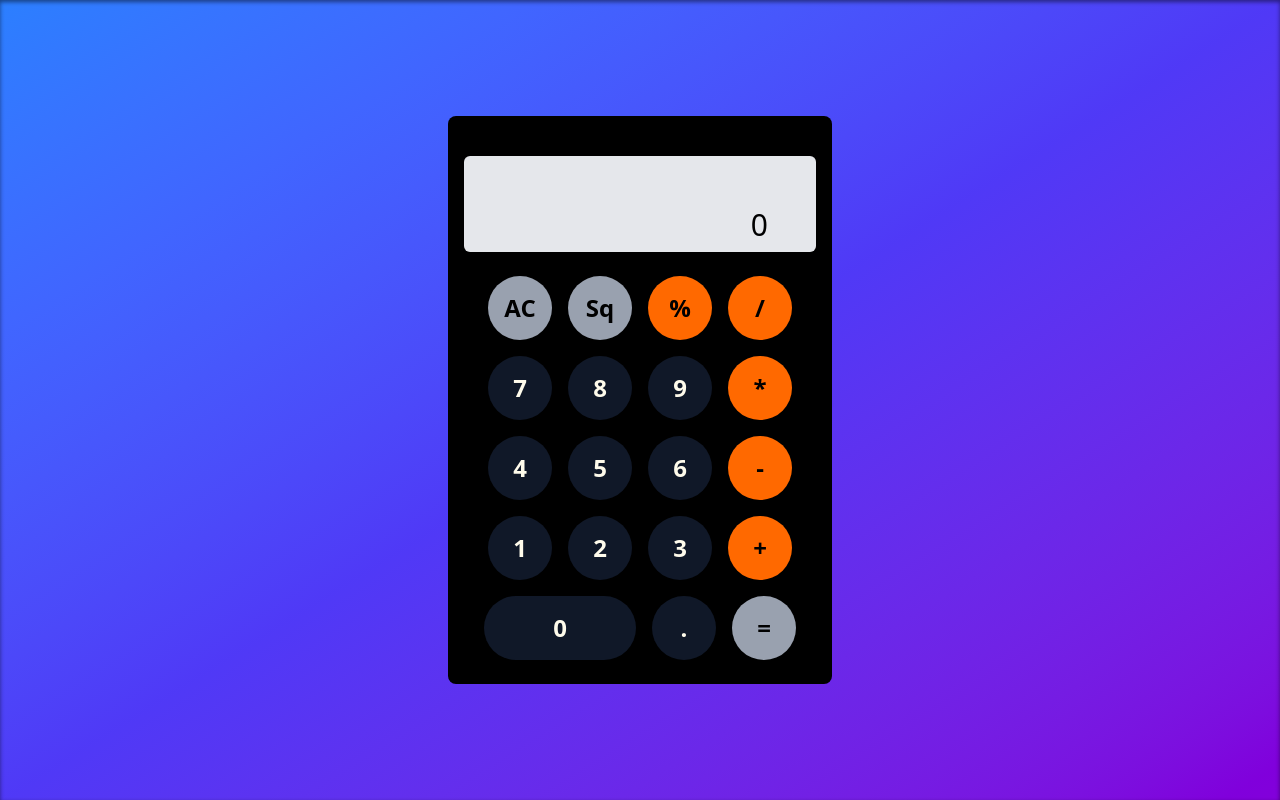
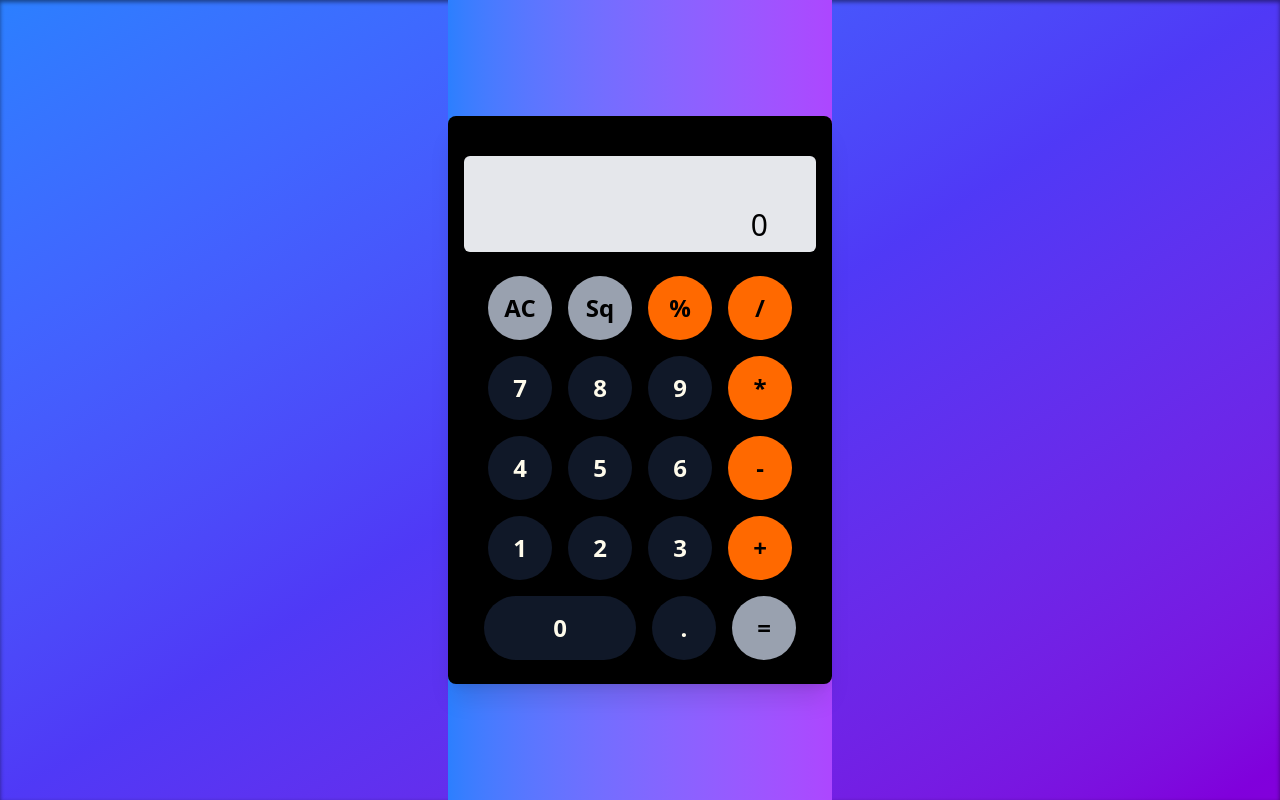
Before and after one commit to FreakSushanjit/CalculatorApp_01, a React (Vite) app: page / in a window 1280 px wide. Built offline with nearby package versions, Linux system fonts and the light colour scheme.

Commit message:
6th Push

```diff
--- a/src/components/Section1/Body.jsx
+++ b/src/components/Section1/Body.jsx
@@ -7,12 +7,14 @@ const Body = () => {
   const [display, setDisplay] = useState("0");
 
   return (
-    <div className="bg-black h-1 m-10 flex items-center justify-center shadow-md">
-      <div className="bg-black w-full max-w-sm p-4 rounded-lg">
-        <Upper display={display} />
-        <Lower display={display} setDisplay={setDisplay} />
+    <div className="bg-gradient-to-r from-blue-500 to-purple-500 min-h-screen flex items-center justify-center">
+       <div className="bg-black w-full max-w-sm p-4 rounded-lg shadow-xl">
+          <Upper display={display} />
+          <Lower display={display} setDisplay={setDisplay} />
       </div>
-    </div>
+  </div>
+
+
   );
 };
 
```
